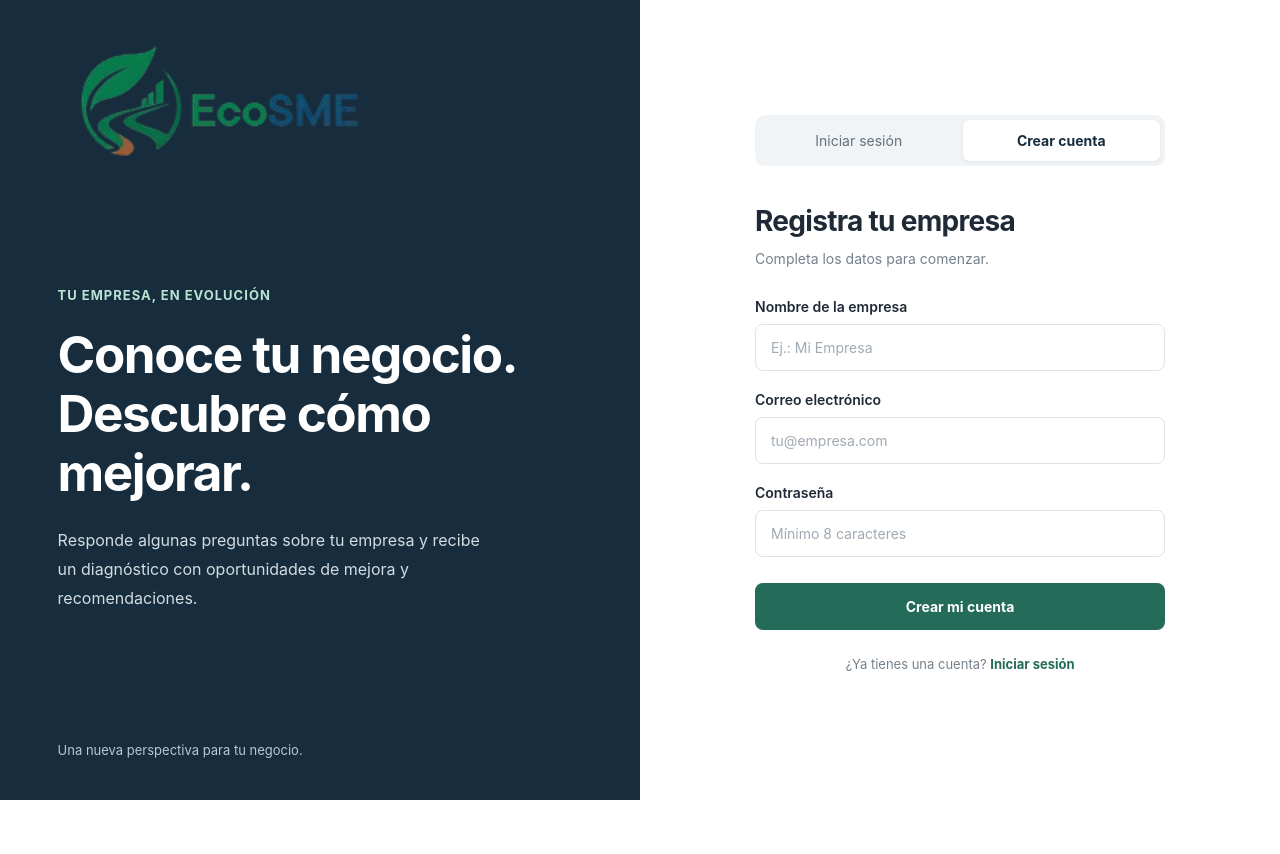
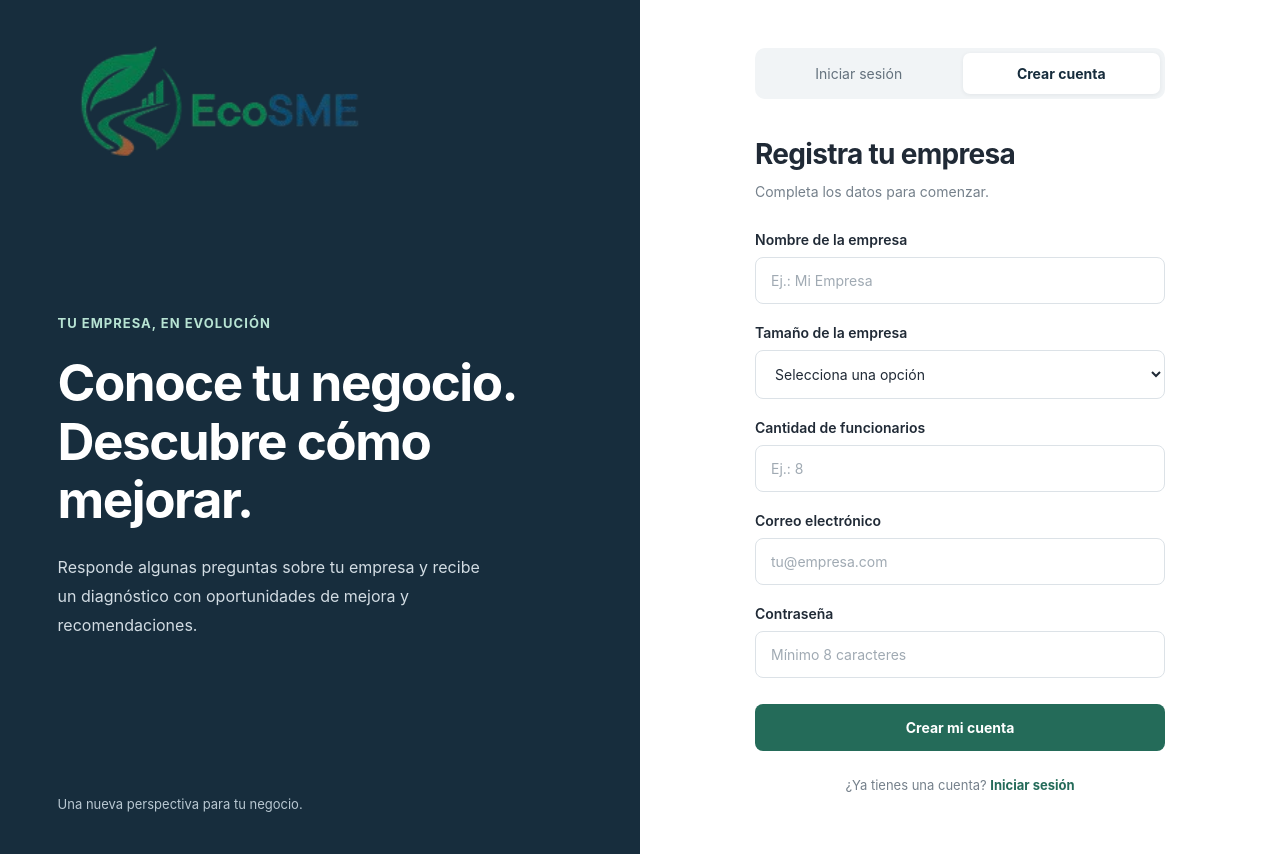
Before and after one commit to elc1090/project3-2026b-laulugoch-renatasfon, a React (Vite) app in the folder frontend/: page / in a window 1280 px wide. Both pictures are taken after a click on the button "Registra tu empresa". Before the commit the page ends 800 px from the top, so only its background shows below. Built offline with nearby package versions, Linux system fonts and the light colour scheme; no server answers.

Commit message:
Reorganiza Front com tam e func da empresa

```diff
--- a/frontend/src/App.css
+++ b/frontend/src/App.css
@@ -280,3 +280,19 @@
   color: #64717d;
   line-height: 1.7;
 }
+.campo select {
+  width: 100%;
+  padding: 14px 15px;
+  border: 1px solid #dce2e7;
+  border-radius: 8px;
+  outline: none;
+  color: #202a36;
+  background: #ffffff;
+  font: inherit;
+  font-size: 14px;
+}
+
+.campo select:focus {
+  border-color: #377b69;
+  box-shadow: 0 0 0 3px #377b691c;
+}
--- a/frontend/src/App.tsx
+++ b/frontend/src/App.tsx
@@ -1,7 +1,6 @@
-
 import { useCallback, useEffect, useState, type FormEvent } from 'react'
 import './App.css'
-import type { Usuario } from './types'
+import type { TamanhoEmpresa, Usuario } from './types'
 import AreaLogada from './AreaLogada'
 import Logo from './components/logo'
 
@@ -10,6 +9,8 @@ const API_URL = import.meta.env.VITE_API_URL;
 function App() {
   const [modo, setModo] = useState<'login' | 'cadastro'>('login')
   const [nomeEmpresa, setNomeEmpresa] = useState('')
+  const [tamanho, setTamanho] = useState<TamanhoEmpresa | ''>('')
+  const [numFuncionarios, setNumFuncionarios] = useState('')
   const [email, setEmail] = useState('')
   const [password, setPassword] = useState('')
   const [mensagem, setMensagem] = useState('')
@@ -69,7 +70,13 @@ function App() {
           },
           body: JSON.stringify(
             modo === 'cadastro'
-              ? { nomeEmpresa, email, password }
+              ? {
+                  nomeEmpresa,
+                  email,
+                  password,
+                  tamanho,
+                  numFuncionarios: Number(numFuncionarios),
+                }
               : { email, password },
           ),
         },
@@ -185,6 +192,7 @@ function App() {
 
           <form onSubmit={handleSubmit}>
             {modo === 'cadastro' && (
+              <>
                 <div className="campo">
                   <label htmlFor="nomeEmpresa">Nombre de la empresa</label>
                   <input
@@ -198,6 +206,43 @@ function App() {
                     required
                   />
                 </div>
+
+                <div className="campo">
+                  <label htmlFor="tamanho">Tamaño de la empresa</label>
+                  <select
+                    id="tamanho"
+                    value={tamanho}
+                    onChange={(event) =>
+                      setTamanho(event.target.value as TamanhoEmpresa | '')
+                    }
+                    required
+                  >
+                    <option value="" disabled>
+                      Selecciona una opción
+                    </option>
+                    <option value="MICRO">Microempresa</option>
+                    <option value="PEQUENA">Pequeña empresa</option>
+                    <option value="MEDIA">Mediana empresa</option>
+                  </select>
+                </div>
+
+                <div className="campo">
+                  <label htmlFor="numFuncionarios">
+                    Cantidad de funcionarios
+                  </label>
+                  <input
+                    id="numFuncionarios"
+                    type="number"
+                    min={1}
+                    max={100000}
+                    step={1}
+                    placeholder="Ej.: 8"
+                    value={numFuncionarios}
+                    onChange={(event) => setNumFuncionarios(event.target.value)}
+                    required
+                  />
+                </div>
+              </>
             )}
 
             <div className="campo">
--- a/frontend/src/AreaLogada.tsx
+++ b/frontend/src/AreaLogada.tsx
@@ -6,6 +6,7 @@ import Diagnostico from './components/Diagnostico'
 import Layout, { type Tela } from './components/layout'
 import MeuPlano from './components/MeuPlano'
 import ResultadoDiagnostico from './components/ResultadoDiagnostico'
+import TarjetaEmpresa from './components/TarjetaEmpresa'
 
 type Props = {
   usuario: Usuario
@@ -130,15 +131,11 @@ function AreaLogada({ usuario, onSair }: Props) {
     }
 
     return (
-      <div className="area-logada">
+      <div className="inicio-grid">
+        <TarjetaEmpresa usuario={usuario} />
+
         <div className="cartao-logado">
-          <span className="etiqueta">Área de la empresa</span>
-
-          <h1>¡Bienvenido(a) a EcoSME {usuario.nomeEmpresa}!</h1>
-
-          <p>
-            <strong>Correo electrónico:</strong> {usuario.email}
-          </p>
+          <span className="etiqueta">Diagnóstico</span>
 
           {erro && (
             <p className="mensagem mensagem-erro" role="alert">
@@ -171,8 +168,8 @@ function AreaLogada({ usuario, onSair }: Props) {
             <section className="ultimo-diagnostico">
               <h2>Comienza tu diagnóstico</h2>
               <p>
-                Responde las preguntas para conocer el nivel de
-                sostenibilidad de tu empresa.
+                Responde las preguntas para conocer el nivel de sostenibilidad
+                de tu empresa.
               </p>
             </section>
           )}
--- /dev/null
+++ b/frontend/src/components/TarjetaEmpresa.tsx
@@ -0,0 +1,59 @@
+import type { TamanhoEmpresa, Usuario } from '../types'
+
+const NOMBRE_TAMANO: Record<TamanhoEmpresa, string> = {
+  MICRO: 'Microempresa',
+  PEQUENA: 'Pequeña empresa',
+  MEDIA: 'Mediana empresa',
+}
+
+type Props = {
+  usuario: Usuario
+}
+
+function TarjetaEmpresa({ usuario }: Props) {
+  const tamano = usuario.tamanho
+    ? NOMBRE_TAMANO[usuario.tamanho]
+    : 'No informado'
+
+  const funcionarios =
+    usuario.numFuncionarios != null
+      ? String(usuario.numFuncionarios)
+      : 'No informado'
+
+  return (
+    <section className="tarjeta-empresa">
+      <span className="etiqueta">Mi empresa</span>
+      <h1>{usuario.nomeEmpresa}</h1>
+
+      <dl className="empresa-datos">
+        <div>
+          <dt>Tamaño</dt>
+          <dd>{tamano}</dd>
+        </div>
+        <div>
+          <dt>Funcionarios</dt>
+          <dd>{funcionarios}</dd>
+        </div>
+        <div>
+          <dt>Correo electrónico</dt>
+          <dd>{usuario.email}</dd>
+        </div>
+      </dl>
+
+      <div className="empresa-mensaje">
+        <h2>¡Bienvenido(a) a EcoSME!</h2>
+        <p>
+          Estamos aquí para acompañarte en el camino hacia una empresa más
+          sostenible. Primero conoceremos dónde estás con un diagnóstico en
+          tres dimensiones: ambiental, social y económica.
+        </p>
+        <p>
+          Con ese resultado armaremos un plan de acción con pasos concretos y
+          te ayudaremos a seguir tu avance, para que cada mejora cuente.
+        </p>
+      </div>
+    </section>
+  )
+}
+
+export default TarjetaEmpresa
--- a/frontend/src/components/layout.tsx
+++ b/frontend/src/components/layout.tsx
@@ -9,7 +9,7 @@ export type Tela =
   | 'acompanhamento'
 
 const ETAPAS: { tela: Tela; rotulo: string; exigeResultado: boolean }[] = [
-  { tela: 'inicio', rotulo: 'Empresa', exigeResultado: false },
+  { tela: 'inicio', rotulo: 'Mi Empresa', exigeResultado: false },
   { tela: 'diagnostico', rotulo: 'Diagnóstico', exigeResultado: false },
   { tela: 'resultado', rotulo: 'Resultado', exigeResultado: true },
   { tela: 'plano', rotulo: 'Mi Plan', exigeResultado: true },
--- a/frontend/src/diagnostico.css
+++ b/frontend/src/diagnostico.css
@@ -547,3 +547,76 @@
   margin: 0;
   color: #64717d;
 }
+/* ---------- Mi empresa: duas colunas ---------- */
+.inicio-grid {
+  display: grid;
+  grid-template-columns: 1.2fr 1fr;
+  gap: 24px;
+  max-width: 1040px;
+  margin: 0 auto;
+  padding: 32px 24px;
+  align-items: start;
+}
+
+.tarjeta-empresa {
+  padding: 32px;
+  border-radius: 14px;
+  background: linear-gradient(135deg, #fde8ef 0%, #eaf5ef 100%);
+  border: 1px solid #f3d3de;
+  box-shadow: 0 8px 32px #172d3d12;
+}
+
+.tarjeta-empresa .etiqueta {
+  color: #246b59;
+}
+
+.tarjeta-empresa h1 {
+  font-size: 28px;
+  margin: 0 0 20px;
+}
+
+.empresa-datos {
+  margin: 0 0 24px;
+  display: grid;
+  gap: 12px;
+}
+
+.empresa-datos div {
+  display: flex;
+  justify-content: space-between;
+  gap: 16px;
+  padding-bottom: 10px;
+  border-bottom: 1px solid #ffffffaa;
+  font-size: 14px;
+}
+
+.empresa-datos dt {
+  font-weight: 700;
+  color: #172d3d;
+}
+
+.empresa-datos dd {
+  margin: 0;
+  color: #4a5864;
+  text-align: right;
+  overflow-wrap: anywhere;
+}
+
+.empresa-mensaje h2 {
+  font-size: 18px;
+  margin: 0 0 10px;
+}
+
+.empresa-mensaje p {
+  color: #4a5864;
+  line-height: 1.7;
+  font-size: 14px;
+  margin: 0 0 10px;
+}
+
+@media (max-width: 860px) {
+  .inicio-grid {
+    grid-template-columns: 1fr;
+    padding: 20px 12px;
+  }
+}
--- a/frontend/src/types.ts
+++ b/frontend/src/types.ts
@@ -1,10 +1,13 @@
+export type TamanhoEmpresa = 'MICRO' | 'PEQUENA' | 'MEDIA'
+
 export type Usuario = {
   id: number
   nomeEmpresa: string
   email: string
   createdAt: string
+  tamanho?: TamanhoEmpresa | null
+  numFuncionarios?: number | null
 }
-
 export type Dimensao =
   | 'AMBIENTAL'
   | 'SOCIAL'
```
Lines whose indentation alone changed are shown as unchanged.
